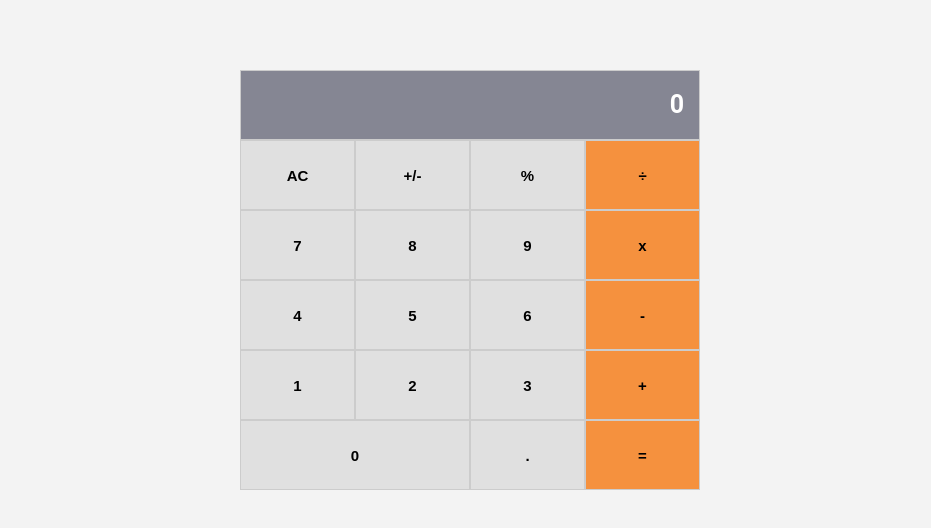
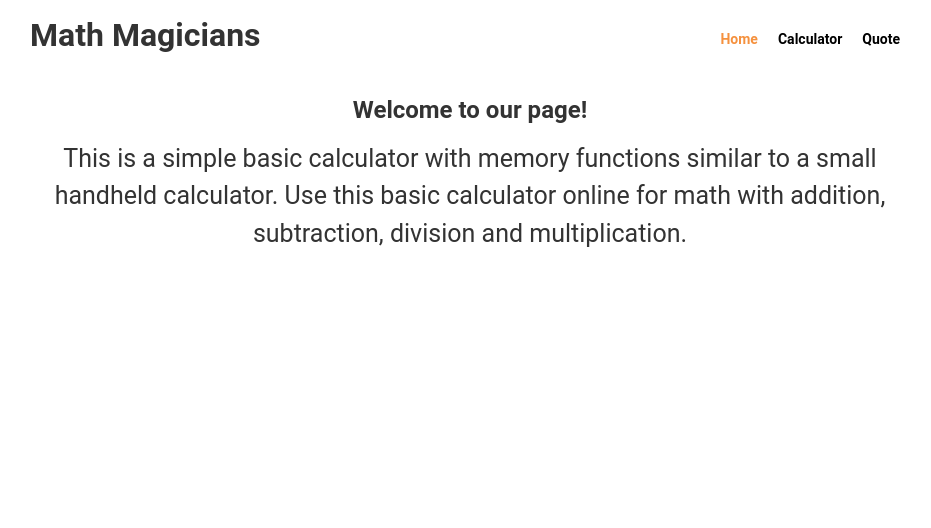
Before and after one commit to Kwentsir/math-magician, a React (Create React App) app: page / in a window 1280 px wide. Shown: the top 528 px of the page, without its empty margins (170-1101 px from the left). Built offline with nearby package versions, Linux system fonts and the light colour scheme.

Commit message:
Create full website

```diff
--- a/package.json
+++ b/package.json
@@ -10,6 +10,7 @@
     "prop-types": "^15.8.1",
     "react": "^18.1.0",
     "react-dom": "^18.1.0",
+    "react-router-dom": "^6.3.0",
     "react-scripts": "5.0.1",
     "sass": "^1.52.1",
     "web-vitals": "^2.1.4"
--- a/src/App.js
+++ b/src/App.js
@@ -1,13 +1,41 @@
-import React, { Component } from 'react';
-import Calculator from './components/calculator';
+import React from 'react';
+import { NavLink, Outlet } from 'react-router-dom';
 
-export default class App extends Component {
-  constructor(props) {
-    super(props);
-    this.state = {};
-  }
-
-  render() {
-    return <Calculator />;
-  }
-}
+const App = () => (
+  <>
+    <div className="nav">
+      <h1>Math Magicians</h1>
+      <div className="nav__links">
+        <NavLink
+          style={({ isActive }) => ({
+            color: isActive ? '#f5913e' : 'black',
+          })}
+          className="nav__link"
+          to="/"
+        >
+          Home
+        </NavLink>
+        <NavLink
+          style={({ isActive }) => ({
+            color: isActive ? '#f5913e' : 'black',
+          })}
+          className="nav__link"
+          to="/calculator"
+        >
+          Calculator
+        </NavLink>
+        <NavLink
+          style={({ isActive }) => ({
+            color: isActive ? '#f5913e' : 'black',
+          })}
+          className="nav__link"
+          to="/quote"
+        >
+          Quote
+        </NavLink>
+      </div>
+    </div>
+    <Outlet />
+  </>
+);
+export default App;
--- /dev/null
+++ b/src/components/Home.js
@@ -0,0 +1,14 @@
+import React from 'react';
+
+const Home = () => (
+  <div className="home">
+    <h3>Welcome to our page!</h3>
+    <p>
+      This is a simple basic calculator with memory functions similar to a small
+      handheld calculator. Use this basic calculator online for math with
+      addition, subtraction, division and multiplication.
+    </p>
+  </div>
+);
+
+export default Home;
--- /dev/null
+++ b/src/components/Quote.js
@@ -0,0 +1,10 @@
+import React from 'react';
+
+const Quote = () => (
+  <div className="quote">
+    <p>“Calculators can only calculate - they cannot do mathematics”</p>
+    <p>-- John A. Van de Walk --</p>
+  </div>
+);
+
+export default Quote;
--- a/src/components/calculator.js
+++ b/src/components/calculator.js
@@ -106,6 +106,7 @@ const Calculator = () => {
 
   return (
     <div className="calculator">
+      <h3>Let's do some math!</h3>
       <div className="calculator__container">
         <div className="calculator__cell">{display}</div>
         {calculatorOptions.map((option) => (
--- a/src/index.js
+++ b/src/index.js
@@ -1,11 +1,23 @@
 import React from 'react';
 import ReactDOM from 'react-dom/client';
 import './index.scss';
+import { BrowserRouter as Router, Routes, Route } from 'react-router-dom';
 import App from './App';
+import Calculator from './components/calculator';
+import Quote from './components/Quote';
+import Home from './components/Home';
 
 const root = ReactDOM.createRoot(document.getElementById('root'));
 root.render(
   <React.StrictMode>
-    <App />
+    <Router>
+      <Routes>
+        <Route path="/" element={<App />}>
+          <Route path="/" element={<Home />} />
+          <Route path="/calculator" element={<Calculator />} />
+          <Route path="/quote" element={<Quote />} />
+        </Route>
+      </Routes>
+    </Router>
   </React.StrictMode>,
 );
--- a/src/index.scss
+++ b/src/index.scss
@@ -14,7 +14,12 @@ body {
   font-weight: 400;
   line-height: 1.6;
   color: #333;
-  background-color: #f3f3f3;
+  background-color: #fff;
+
+  @media screen and (min-width: 768px) {
+    max-width: 900px;
+    margin: 0 auto;
+  }
 }
 
 .calculator {
@@ -25,9 +30,16 @@ body {
   align-items: center;
   padding: 2rem;
 
+  h3 {
+    font-size: 2.4rem;
+    font-weight: 400;
+    margin-bottom: 1.6rem;
+  }
+
   @media screen and (min-width: 768px) {
-    max-width: 500px;
-    margin: 0 auto;
+    flex-direction: row;
+    align-items: flex-start;
+    justify-content: space-between;
   }
 
   &__container {
@@ -35,7 +47,11 @@ body {
     grid-template-columns: repeat(4, 1fr);
     grid-template-rows: repeat(6, 1fr);
     width: 100%;
-    margin-top: 5rem;
+    margin-top: 1.6rem;
+
+    @media screen and (min-width: 768px) {
+      width: 50%;
+    }
   }
 
   &__cell {
@@ -48,12 +64,15 @@ body {
     font-weight: 700;
     border: 1px solid #ccc;
     cursor: pointer;
+    outline: none;
+    transition: all 0.2s ease-in-out;
 
     &:hover {
       background-color: #ccc;
     }
   }
 
+  /* first cell of the grid to take 4 columns */
   &__cell:nth-child(1) {
     grid-column: 1 / span 4;
     background-color: #858693;
@@ -63,6 +82,7 @@ body {
     color: #fff;
   }
 
+  /* 18th cell to take two columns */
   &__cell:nth-child(18) {
     grid-column: 1 / span 2;
   }
@@ -75,3 +95,66 @@ body {
     background-color: rgba(245, 145, 62, 0.49);
   }
 }
+
+.nav {
+  display: flex;
+  flex-direction: column;
+  justify-content: center;
+  align-items: center;
+  padding: 1rem;
+  margin-bottom: 1rem;
+
+  @media screen and (min-width: 768px) {
+    flex-direction: row;
+    justify-content: space-between;
+  }
+
+  &__links {
+    display: flex;
+    justify-content: center;
+    align-items: center;
+    margin-top: 0.7rem;
+  }
+
+  &__link {
+    font-size: 1.4rem;
+    font-weight: 700;
+    color: #333;
+    text-decoration: none;
+    padding: 0.5rem 1rem;
+    transition: all 0.2s ease-in-out;
+
+    &:hover {
+      color: #f5913e;
+    }
+  }
+}
+
+.home {
+  text-align: center;
+  padding: 1rem;
+
+  h3 {
+    font-size: 2.4rem;
+    font-weight: 600;
+    margin-bottom: 1rem;
+  }
+
+  p {
+    line-height: 1.5;
+    font-size: 2.5rem;
+    padding-bottom: 1rem;
+  }
+}
+
+.quote {
+  margin-top: 4rem;
+  text-align: center;
+  padding: 1rem;
+
+  p {
+    line-height: 1.4;
+    font-size: 1.5rem;
+    padding-bottom: 1rem;
+  }
+}
```
Also changed, not shown: .eslintrc.json, 1 other file (tests, documents, lock files or other folders).
